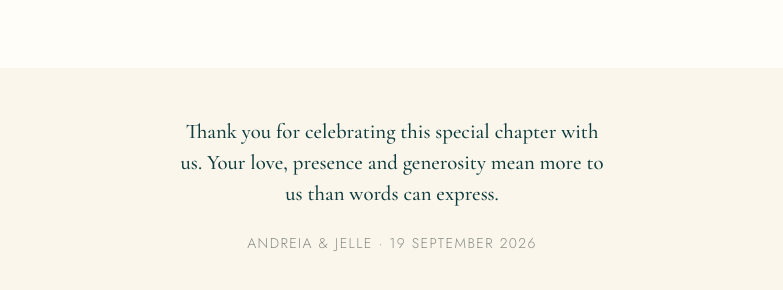
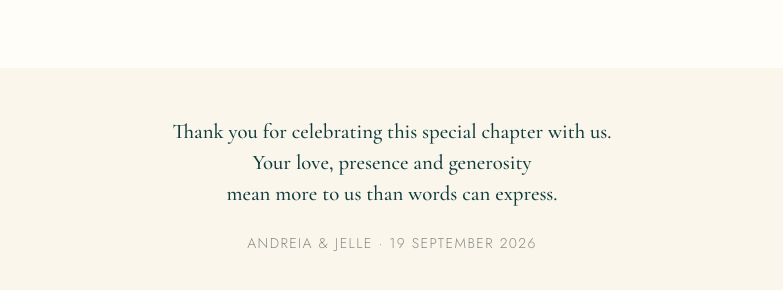
Before and after one commit to jelle-1976/Andreia-and-jelle, a plain HTML site: page index.html in a window 1280 px wide. Shown: the part 3398-3688 px from the top of the page, without its empty margins (248-1031 px from the left). Drawn offline with nearby package versions, Linux system fonts and the light colour scheme.

Commit message:
Add files via upload

```diff
--- a/index.html
+++ b/index.html
@@ -362,7 +362,8 @@
     text-align:center;
     padding:6vh 6vw 5vh;
   }
-  footer .serif{ font-size:1.3rem; color:var(--teal-deep); max-width:43ch; margin:0 auto; line-height:1.5; }
+  footer .serif{ font-size:1.3rem; color:var(--teal-deep); max-width:52ch; margin:0 auto; line-height:1.5; }
+  footer .footer-line{ display:block; }
   footer .small{ margin-top:1.4rem; font-size:0.88rem; letter-spacing:0.1em; color:rgba(22,36,31,0.5); text-transform:uppercase; }
 
   ::selection{ background:var(--coral); color:#fff; }
@@ -743,7 +744,7 @@
 
 <!-- ============ FOOTER ============ -->
 <footer>
-  <div class="serif">Thank you for celebrating this special chapter with us. Your love, presence and generosity mean more to us than words can express</div>
+  <div class="serif"><span class="footer-line">Thank you for celebrating this special chapter with us.</span><span class="footer-line">Your love, presence and generosity</span><span class="footer-line">mean more to us than words can express.</span></div>
   <div class="small">Andreia &amp; Jelle · 19 September 2026</div>
 </footer>
 
@@ -869,7 +870,17 @@
 
     setText('.guestbook .section-head .eyebrow', t.guestEye);
     setText('.guestbook .section-head .serif', t.guestText);
-    setText('footer .serif', t.footer);
+    const footerSerif = document.querySelector('footer .serif');
+    if (footerSerif) {
+      if (lang === 'en') {
+        footerSerif.innerHTML =
+          '<span class="footer-line">Thank you for celebrating this special chapter with us.</span>' +
+          '<span class="footer-line">Your love, presence and generosity</span>' +
+          '<span class="footer-line">mean more to us than words can express.</span>';
+      } else {
+        footerSerif.textContent = t.footer;
+      }
+    }
     setText('footer .small', t.footerSmall);
 
     document.querySelectorAll('.language-switcher button').forEach(btn => {
```
